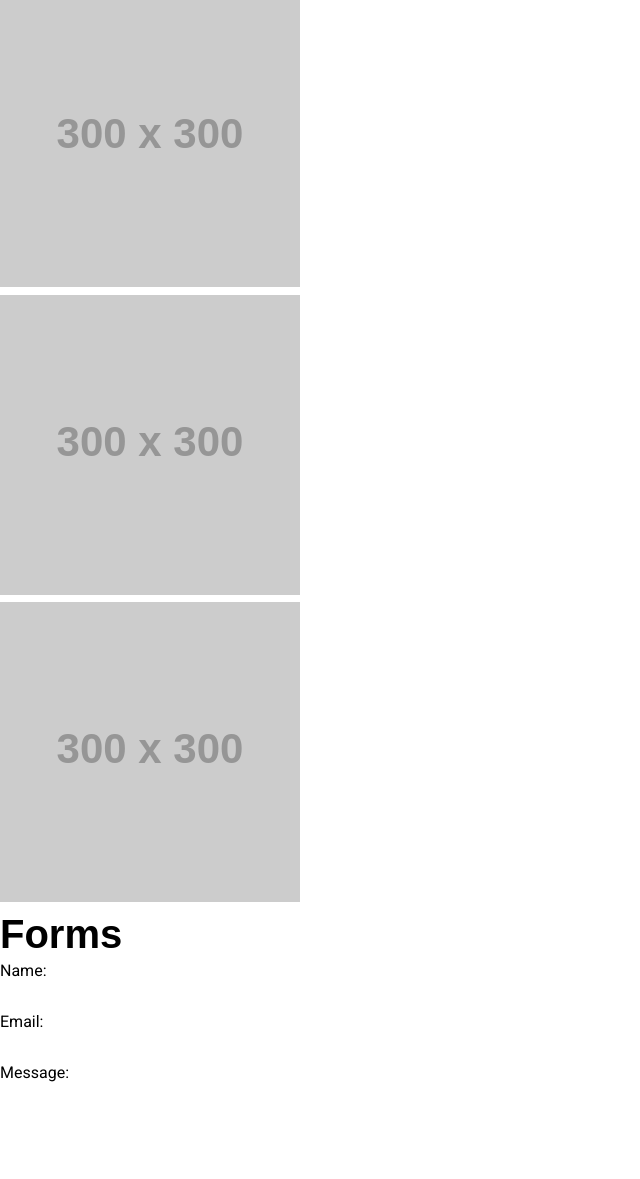
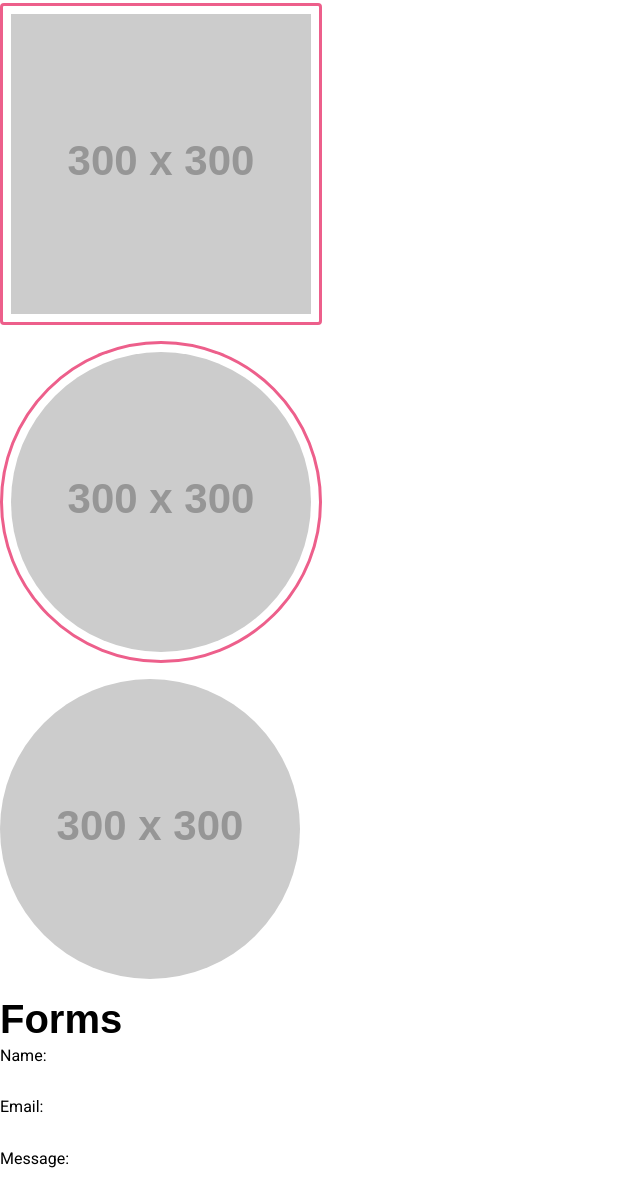
Before and after one commit to salc0015/ustyle-framework-project, a plain HTML site: page index.html in a window 1280 px wide. Shown: the part 2441-3620 px from the top of the page, without its empty margins (0-640 px from the left). Drawn offline with Linux system fonts and the light colour scheme; placeholder pictures from the web are drawn by us; a web font is replaced by a local one.

Commit message:
Test commit message

```diff
--- a/css/ustyle-style.css
+++ b/css/ustyle-style.css
@@ -635,6 +635,28 @@ meter {
   padding-bottom: 4rem;
 }
 
+.img {
+  display: block;
+  max-width: 100%;
+  height: auto;
+  margin-top: 1rem;
+  margin-bottom: 1rem;
+}
+
+.img-avatar, .img-thumbnail {
+  border-radius: 0.25rem;
+  border: 3px solid #ED5F8B;
+  padding: 0.5rem;
+}
+
+.img-avatar {
+  border-radius: 9999px;
+}
+
+.img-round {
+  border-radius: 9999px;
+}
+
 .text-primary {
   color: #1C2541;
 }
```
Also changed, not shown: 1 other file.
